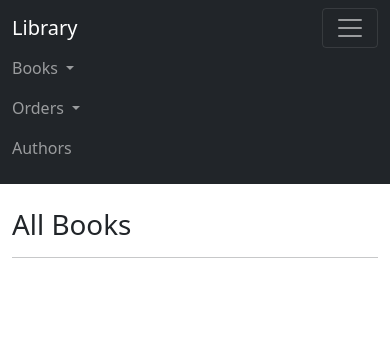
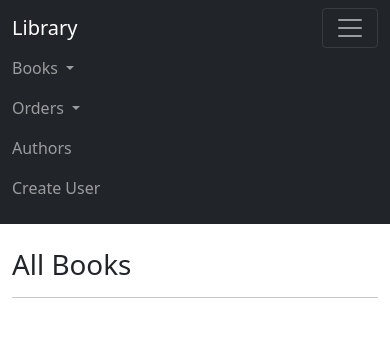
Before and after one commit to zakh-d/rest-api-om7-s18-team14, a Django app: page /book/all/ in a window 390 px wide, after a click that opens the changed part. Shown: the top 337 px of the page. Run offline with Django 3.2, Linux system fonts and the light colour scheme; data that the repository does not hold is empty; some libraries are stand-ins or nearby versions.

Commit message:
[authentication] added CustomUserCreationForm

```diff
--- /dev/null
+++ b/authentication/urls.py
@@ -0,0 +1,8 @@
+from django.urls import path
+
+from authentication.views import CustomUserCreationView
+
+urlpatterns = [
+    path('create', CustomUserCreationView.as_view(), name="create_user"),
+
+]
--- a/library/urls.py
+++ b/library/urls.py
@@ -20,5 +20,6 @@ urlpatterns = [
     path('admin/', admin.site.urls),
     path('book/', include('book.urls')),
     path('author/', include('author.urls')),
+    path('auth/', include('authentication.urls')),
     path('order/', include('order.urls')),
 ]
--- a/templates/_base.html
+++ b/templates/_base.html
@@ -74,12 +74,19 @@
                     </ul>
                 </li>
 
-            <li class="vav-item">
-                {% url 'all_authors' as all_authors %}
-                <a href="{{ all_authors }}" class="nav-link {% if request.path == all_authors %}active{% endif %}">
-                Authors
-                </a>
-            </li>
+                <li class="nav-item">
+                    {% url 'all_authors' as all_authors %}
+                    <a href="{{ all_authors }}" class="nav-link {% if request.path == all_authors %}active{% endif %}">
+                        Authors
+                    </a>
+                </li>
+
+                <li class="nav-item">
+                    {% url 'create_user' as create_user %}
+                    <a href="{{ create_user }}" class="nav-link {% if request.path == create_user %}active{% endif %}">
+                        Create User
+                    </a>
+                </li>
 
 
             </ul>
--- a/templates/book/list.html
+++ b/templates/book/list.html
@@ -3,8 +3,7 @@
 {% block title %}All books{% endblock %}
 
 {% block content %}
-    <div class="container">
-        <br>
+    <div class="container mt-4">
         <h1>All Books</h1>
         <hr>
         <div class="row justify-content-center">
```
Also changed, not shown: authentication/forms.py (added, +12 -0 lines), authentication/views.py (+11 -2 lines), templates/authentication/create.html (added, +36 -0 lines).
